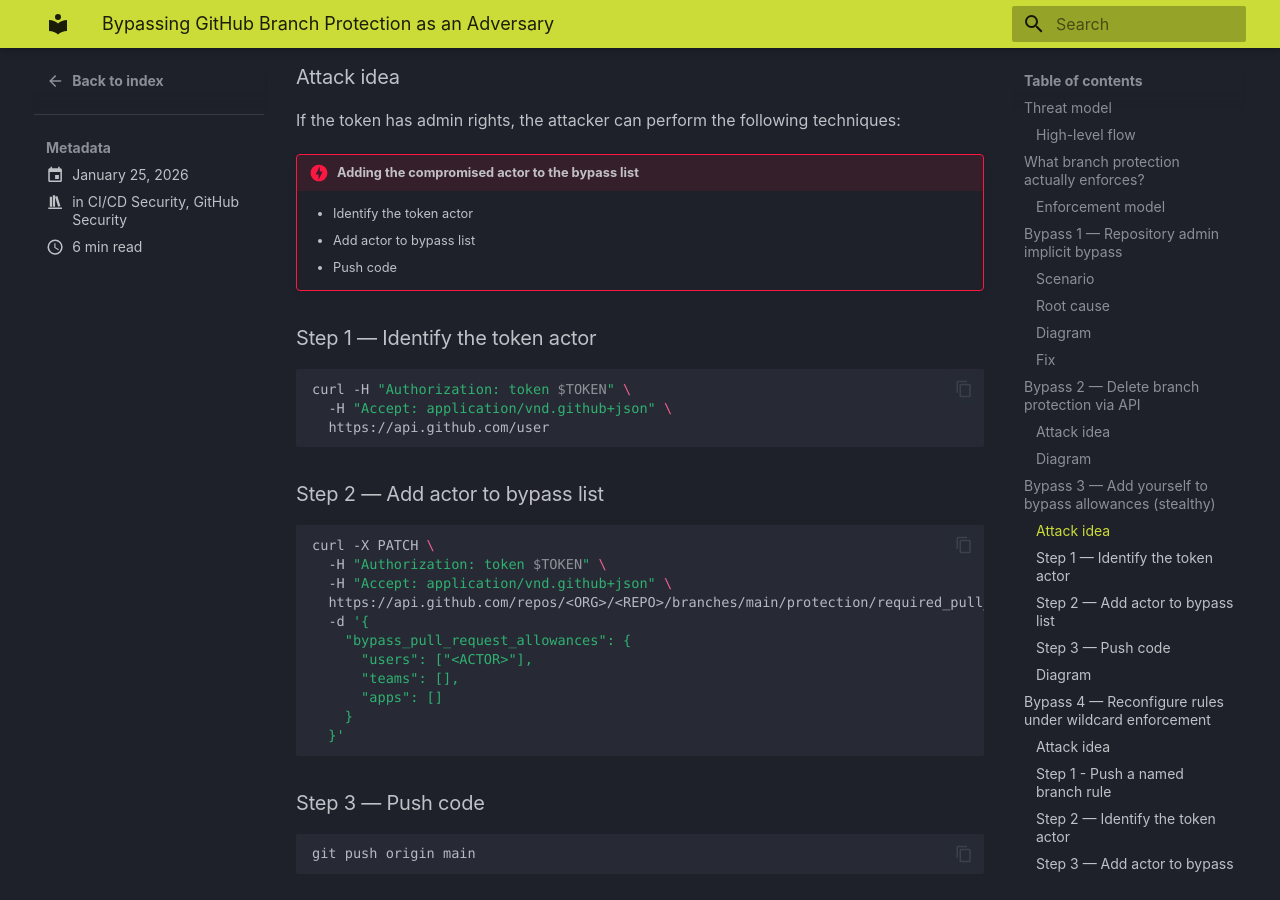
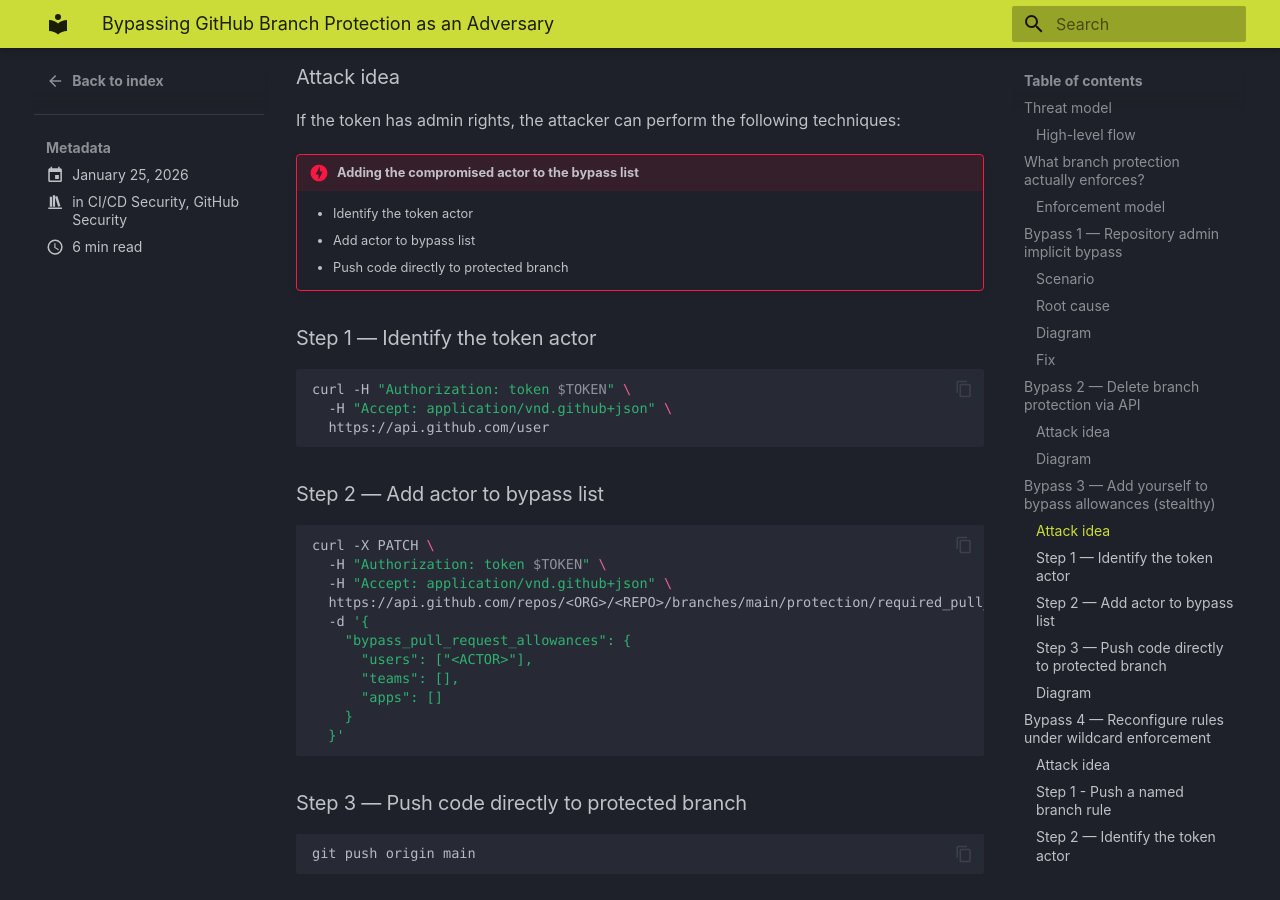
Before and after one commit to dibsy/dibsy.github.io, an MkDocs documentation site: the page built from docs/posts/Branch-Protection-Bypass.md, in a window 1280 px wide and 900 px high, scrolled down 5444 px. Built offline with MkDocs 1.6.1 and Material for MkDocs 9.7.7, drawn with Linux system fonts in a browser that asks for light colours; some web fonts are replaced; some of the changed text lies outside the part shown.

Commit message:
Update instructions for pushing code to protected branches
Clarified instructions for pushing code directly to protected branches in multiple sections.

````diff
--- a/docs/posts/Branch-Protection-Bypass.md
+++ b/docs/posts/Branch-Protection-Bypass.md
@@ -137,7 +137,7 @@
 
 !!! danger "Deleting a branch protection rule"
     1. Delete the branch protection rule
-    2. Push code
+    2. Push code directly to protected branch
     3. Optionally recreate the rule (for stealth)
 
 ```bash
@@ -190,7 +190,7 @@
 !!! danger "Adding the compromised actor to the bypass list"
     - Identify the token actor
     - Add actor to bypass list
-    - Push code
+    - Push code directly to protected branch
 
 ### Step 1 — Identify the token actor
 
@@ -216,7 +216,7 @@
   }'
 ```
 
-### Step 3 — Push code
+### Step 3 — Push code directly to protected branch
 
 ```bash
 git push origin main
@@ -267,7 +267,7 @@
     - Push a named branch rule
     - Identify the token actor
     - Add actor to bypass list
-    - Push code
+    - Push code directly to protected branch
 
 ### Step 1 - Push a named branch rule
 
@@ -313,7 +313,7 @@
   }'
 ```
 
-### Step 4 — Push code
+### Step 4 — Push code directly to protected branch
 
 ```bash
 git push origin main
````
